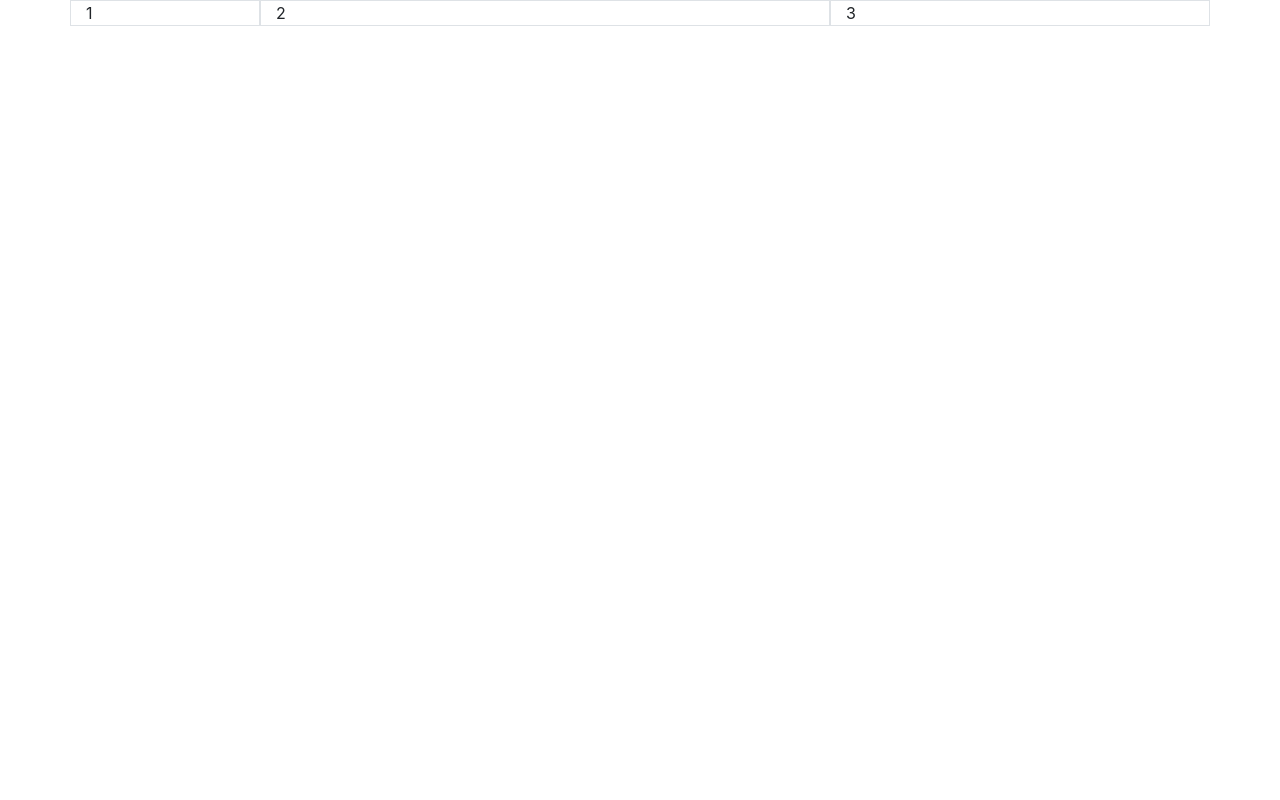
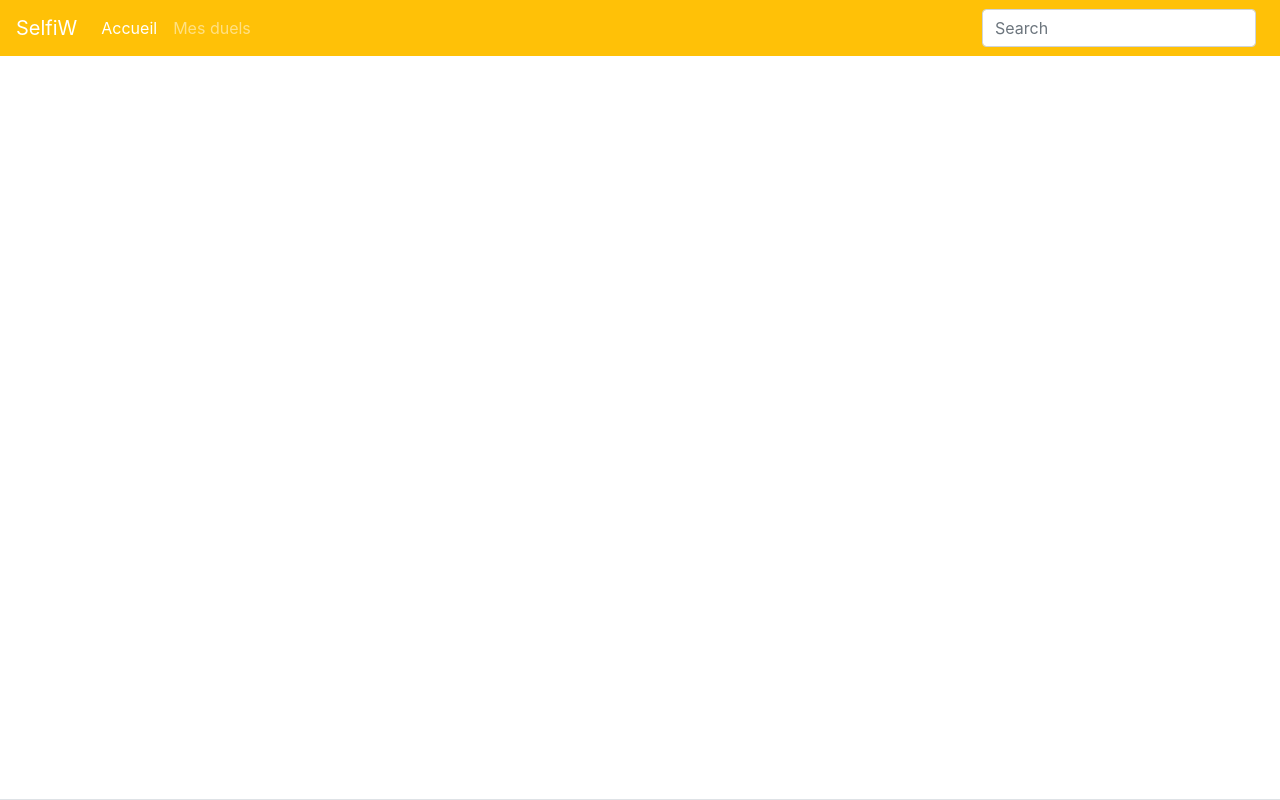
Before and after one commit to cecilepey/selfie-a-wookies, a website: page index.html in a window 1280 px wide. Drawn offline with nearby package versions, Linux system fonts and the light colour scheme.

Commit message:
fin de journée

```diff
--- a/index.html
+++ b/index.html
@@ -1,26 +1,57 @@
 <!DOCTYPE html>
 <html lang="fr">
+
 <head>
     <meta charset="UTF-8">
     <meta name="viewport" content="width=device-width, initial-scale=1.0">
     <meta http-equiv="X-UA-Compatible" content="ie=edge">
-    <title>Document</title>
+    <title>Selfie à Wookie</title>
     <link rel="stylesheet" href="https://stackpath.bootstrapcdn.com/bootstrap/4.3.1/css/bootstrap.min.css"
-    integrity="sha384-ggOyR0iXCbMQv3Xipma34MD+dH/1fQ784/j6cY/iJTQUOhcWr7x9JvoRxT2MZw1T" crossorigin="anonymous">
+        integrity="sha384-ggOyR0iXCbMQv3Xipma34MD+dH/1fQ784/j6cY/iJTQUOhcWr7x9JvoRxT2MZw1T" crossorigin="anonymous">
 
 </head>
+
 <body>
 
+    <header class="fixed-top">
 
-        <div class="container">
-                <div class="row">
-                    <div class="col-sm-2 border">1</div>
-                    <div class="col-sm-6 border">2</div>
-                    <div class="col-sm-4 border">3</div>
-                </div>
+        <nav class="navbar navbar-expand-lg navbar-dark  bg-warning ">
+            <a class="navbar-brand " href="#">SelfiW</a>
+            <button class="navbar-toggler" type="button" data-toggle="collapse" data-target="#navbarSupportedContent"
+                aria-controls="navbarSupportedContent" aria-expanded="false" aria-label="Toggle navigation">
+                <span class="navbar-toggler-icon"></span>
+            </button>
+
+            <div class="collapse navbar-collapse" id="navbarSupportedContent">
+                <ul class="navbar-nav mr-auto">
+                    <li class="nav-item active">
+                        <a class="nav-link" href="#">Accueil <span class="sr-only">(current)</span></a>
+                    </li>
+                    <li class="nav-item">
+                        <a class="nav-link" href="#">Mes duels</a>
+                    </li>
+                </ul>
+                <form class="form-inline my-2 my-lg-0">
+                    <input class="form-control mr-sm-2" type="search" placeholder="Search" aria-label="Search">
+
+                </form>
+            </div>
+        </nav>
+        </header>
+
+
+    <main class="container">
+
+            <div class="row">
+                <div class="col-sm-8 border">1</div>
+                <div class="col-sm-4 border">2</div>
             </div>
 
-        <script src="https://code.jquery.com/jquery-3.3.1.slim.min.js"
+        </main>
+
+    <footer class="fixed-bottom border-top bg-light text-center"></footer>
+
+    <script src="https://code.jquery.com/jquery-3.3.1.slim.min.js"
         integrity="sha384-q8i/X+965DzO0rT7abK41JStQIAqVgRVzpbzo5smXKp4YfRvH+8abtTE1Pi6jizo"
         crossorigin="anonymous"></script>
     <script src="https://cdnjs.cloudflare.com/ajax/libs/popper.js/1.14.7/umd/popper.min.js"
@@ -30,4 +61,8 @@
         integrity="sha384-JjSmVgyd0p3pXB1rRibZUAYoIIy6OrQ6VrjIEaFf/nJGzIxFDsf4x0xIM+B07jRM"
         crossorigin="anonymous"></script>
 </body>
+<footer>
+
+</footer>
+
 </html>
```
